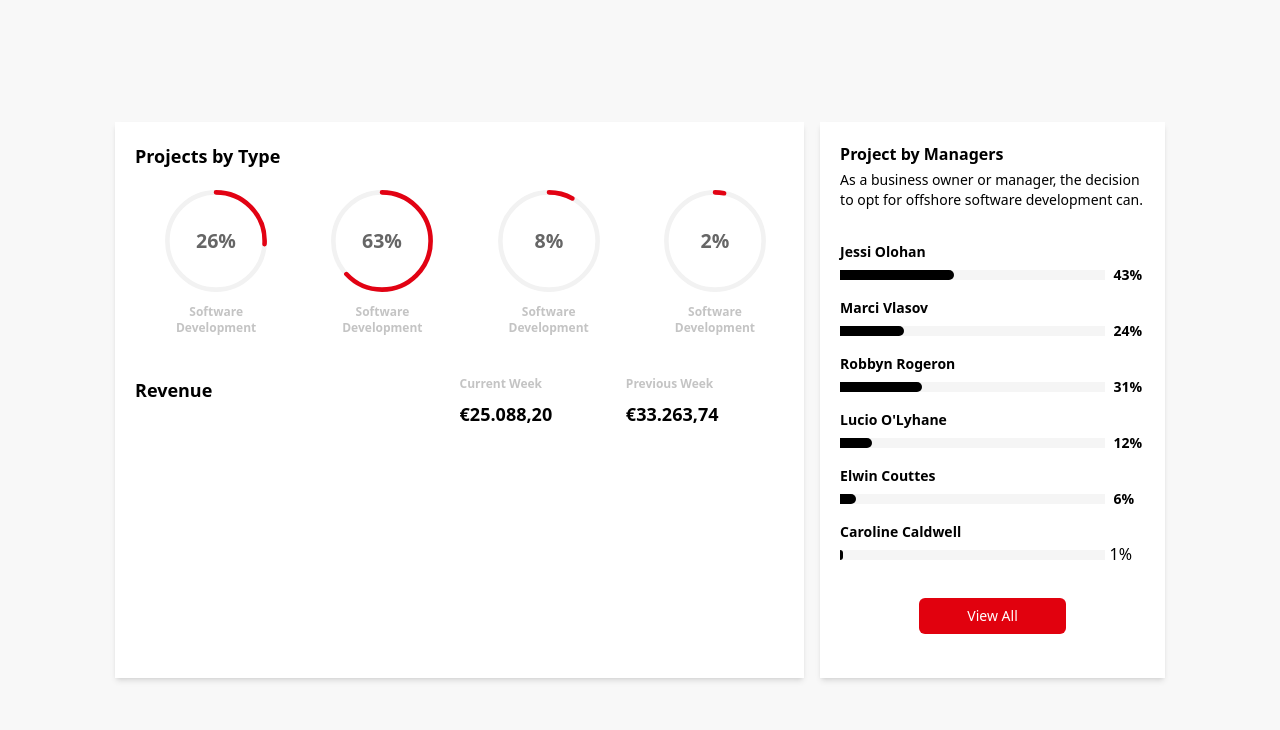
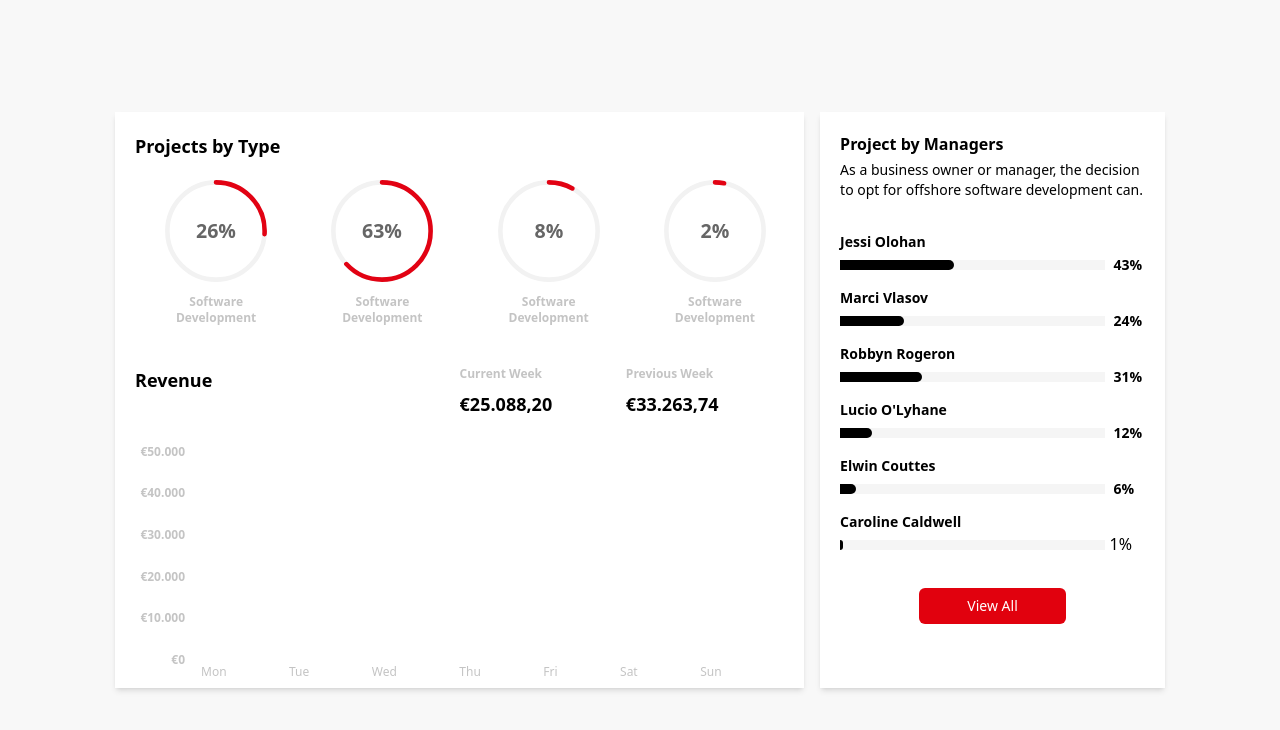
Before and after one commit to neluttu/statistics-2, a plain HTML site: page index.html in a window 1280 px wide. Drawn offline with Linux system fonts and the light colour scheme.

Commit message:
Needs graph lines

```diff
--- a/index.html
+++ b/index.html
@@ -60,6 +60,27 @@
                     <p class="text-lg text-black font-bold mt-2">&euro;33.263,74</p>
                 </li>
             </ul>
+            <ul class="flex items-start justify-start gap-4">
+                <li class="flex self-stretch flex-col justify-center items-end h-[250px] text-xs w-[50px] text-[#c4c4c4] font-semibold">
+                    <span class="grow flex items-end">&euro;50.000</span>
+                    <span class="grow flex items-end">&euro;40.000</span>
+                    <span class="grow flex items-end">&euro;30.000</span>
+                    <span class="grow flex items-end">&euro;20.000</span>
+                    <span class="grow flex items-end">&euro;10.000</span>
+                    <span class="grow flex items-end">&euro;0</span>
+                </li>
+                <li class="grow self-stretch relative">
+                    <ul class="flex justify-start items-start absolute -bottom-3 text-xs text-[#c4c4c4] w-full">
+                        <li class="grow">Mon</li>
+                        <li class="grow">Tue</li>
+                        <li class="grow">Wed</li>
+                        <li class="grow">Thu</li>
+                        <li class="grow">Fri</li>
+                        <li class="grow">Sat</li>
+                        <li class="grow">Sun</li>
+                    </ul>
+                </li>
+            </ul>
         </li>
         <li class="w-full md:w-1/3 bg-white shadow-md p-5 self-stretch">
             <h2 class="font-bold mb-1">Project by Managers </h2>
```
Also changed, not shown: styles.css.
